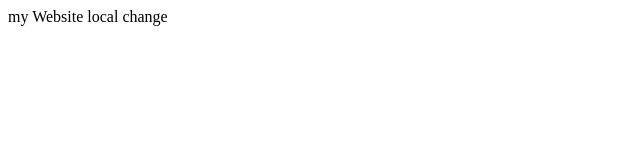
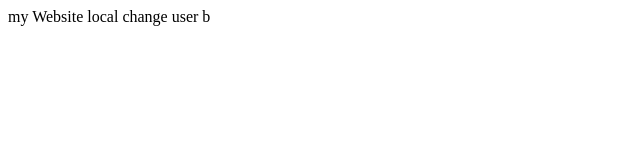
Before and after one commit to yran0213/firstTest, a plain HTML site: page index.html in a window 1280 px wide. Shown: the full height of the page, 0-640 px from the left. Drawn offline with Linux system fonts and the light colour scheme.

Commit message:
Update index.html

```diff
--- a/index.html
+++ b/index.html
@@ -8,5 +8,6 @@
 <body>
     my Website
     local change
+    user b
 </body>
 </html>
```
